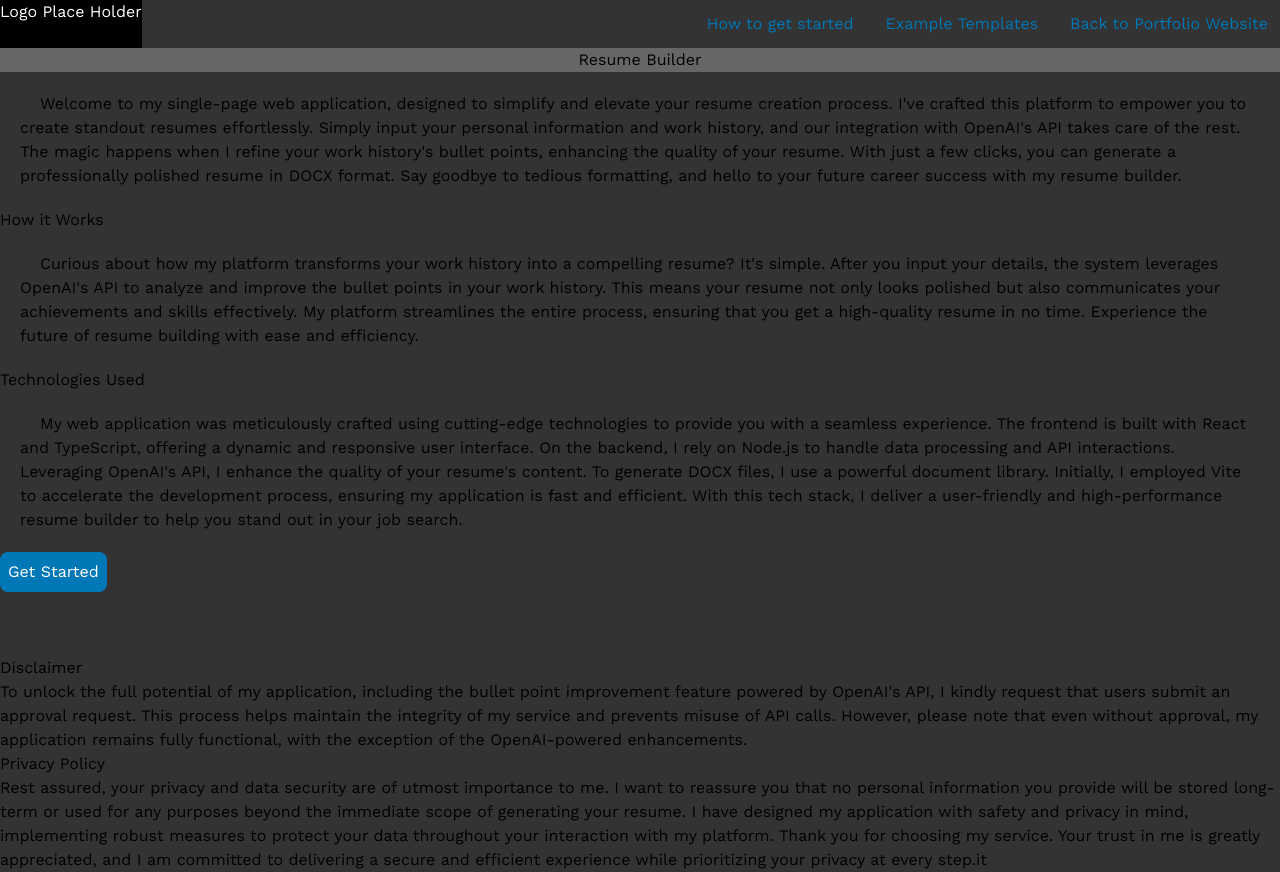
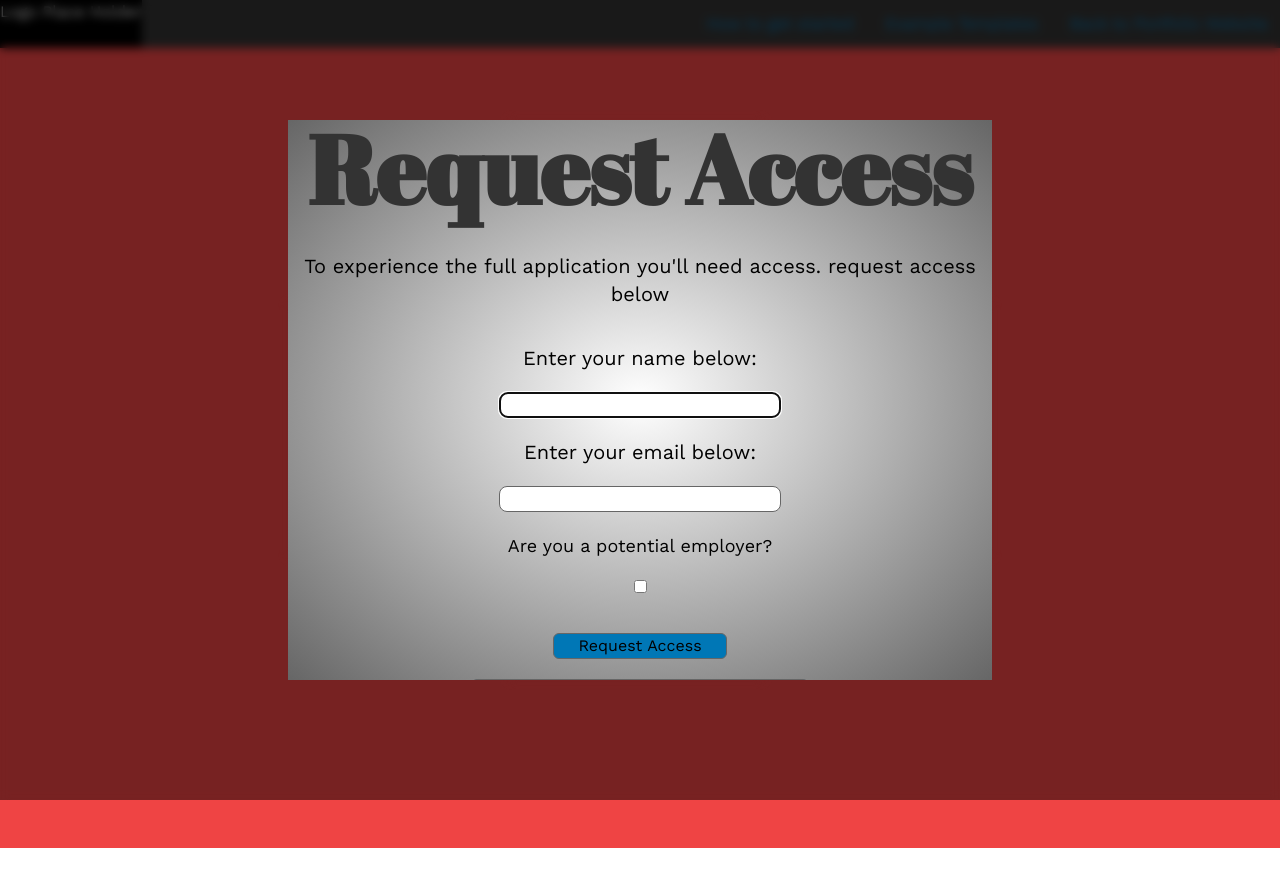
Before and after one commit to ricardoa23/resume-builder, a React (Vite) app: page / in a window 1280 px wide. After the commit the page ends 848 px from the top, so only its background shows below. Built offline with nearby package versions, Linux system fonts and the light colour scheme.

Commit message:
Completed some styling for the landing page/ transitioning gradient still needs to be added

```diff
--- a/src/App.tsx
+++ b/src/App.tsx
@@ -9,7 +9,7 @@ function App() {
   return (
     <>
     {/* Commented to prevent annoyance */}
-    {/* <AccessModal></AccessModal>  */}
+    <AccessModal></AccessModal>
     <NavBar></NavBar>
     <LandingPage></LandingPage>
     </>
--- a/src/components/LandingPage.tsx
+++ b/src/components/LandingPage.tsx
@@ -3,71 +3,73 @@ import React from "react";
 const LandingPage = () => {
   return (
     <>
-      <h1 className="bg-secondary text-center">Resume Builder</h1>
-      <p className="introduction indent-5 p-5">
+      <div className="bg-white h-screen w-screen snap-y snap-mandatory overflow-scroll">
+        {/* Hero Section */}
+        <div className="h-screen bg-red-500 flex items-center justify-center snap-start">
+          <h1 className="text-white text-8xl">Resume Builder</h1>
+        </div>
+
+        {/* Introduction Section */}
+        <div className="relative h-screen w-screen bg-gradient-to-r from-primary to-transparent snap-start">
+          <p className="absolute left-16 top-1/3 w-1/2 text-2xl">
             Welcome to my single-page web application, designed to simplify and
             elevate your resume creation process. I've crafted this platform to
-        empower you to create standout resumes effortlessly. Simply input your
-        personal information and work history, and our integration with OpenAI's
-        API takes care of the rest. The magic happens when I refine your work
-        history's bullet points, enhancing the quality of your resume. With just
-        a few clicks, you can generate a professionally polished resume in DOCX
-        format. Say goodbye to tedious formatting, and hello to your future
-        career success with my resume builder.{" "}
+            empower you to create standout resumes effortlessly. Simply input
+            your personal information and work history, and our integration with
+            OpenAI's API takes care of the rest. The magic happens when I refine
+            your work history's bullet points, enhancing the quality of your
+            resume. With just a few clicks, you can generate a professionally
+            polished resume in DOCX format. Say goodbye to tedious formatting,
+            and hello to your future career success with my resume builder.
           </p>
+        </div>
 
-      <h2>How it Works</h2>
-      <p className="how-it-works indent-5 p-5">
+        {/* How it Works Section */}
+        <div className="relative h-screen w-screen bg-gradient-to-l from-primary to-transparent snap-start">
+          <h2 className="text-center text-6xl py-9">How it Works</h2>
+          <p className="absolute right-16 top-1/3 w-1/2 text-right text-2xl">
             Curious about how my platform transforms your work history into a
-        compelling resume? It's simple. After you input your details, the system
-        leverages OpenAI's API to analyze and improve the bullet points in your
-        work history. This means your resume not only looks polished but also
-        communicates your achievements and skills effectively. My platform
-        streamlines the entire process, ensuring that you get a high-quality
-        resume in no time. Experience the future of resume building with ease
-        and efficiency.
+            compelling resume? It's simple. After you input your details, the
+            system leverages OpenAI's API to analyze and improve the bullet
+            points in your work history. This means your resume not only looks
+            polished but also communicates your achievements and skills
+            effectively. My platform streamlines the entire process, ensuring
+            that you get a high-quality resume in no time. Experience the future
+            of resume building with ease and efficiency.
           </p>
+        </div>
 
-      <h2>Technologies Used</h2>
-      <p className="tech-used p-5 indent-5">
+        {/* Technologies Used Section */}
+        <div className="relative h-screen w-screen bg-gradient-to-r from-primary to-transparent snap-start">
+          <h2 className="text-center text-5xl py-9">Technologies Used</h2>
+          <p className="absolute left-16 top-1/3 w-1/2 text-2xl">
             My web application was meticulously crafted using cutting-edge
-        technologies to provide you with a seamless experience. The frontend is
-        built with React and TypeScript, offering a dynamic and responsive user
-        interface. On the backend, I rely on Node.js to handle data processing
-        and API interactions. Leveraging OpenAI's API, I enhance the quality of
-        your resume's content. To generate DOCX files, I use a powerful document
-        library. Initially, I employed Vite to accelerate the development
-        process, ensuring my application is fast and efficient. With this tech
-        stack, I deliver a user-friendly and high-performance resume builder to
-        help you stand out in your job search.
+            technologies to provide you with a seamless experience. The frontend
+            is built with React and TypeScript, offering a dynamic and
+            responsive user interface. On the backend, I rely on Node.js to
+            handle data processing and API interactions. Leveraging OpenAI's
+            API, I enhance the quality of your resume's content. To generate
+            DOCX files, I use a powerful document library. Initially, I employed
+            Vite to accelerate the development process, ensuring my application
+            is fast and efficient. With this tech stack, I deliver a
+            user-friendly and high-performance resume builder to help you stand
+            out in your job search.
           </p>
-      <button className="bg-accent rounded-lg p-2 text-white">
+        </div>
+        <div className="relative h-screen w-screen bg-primary snap-start flex flex-col items-center justify-around">
+          <h2 className="text-5xl ">Let's build you a resume </h2>
+          <button className="bg-accent rounded-lg p-2 text-white mx-auto block mt-6">
             Get Started
           </button>
-      <div className="pt-6 mt-10">
-        <h2>Disclaimer</h2>
-        <p>
-          To unlock the full potential of my application, including the bullet
-          point improvement feature powered by OpenAI's API, I kindly request
-          that users submit an approval request. This process helps maintain the
-          integrity of my service and prevents misuse of API calls. However,
-          please note that even without approval, my application remains fully
-          functional, with the exception of the OpenAI-powered enhancements.
-        </p>
-
-        <h2>Privacy Policy</h2>
-        <p>
-          Rest assured, your privacy and data security are of utmost importance
-          to me. I want to reassure you that no personal information you provide
-          will be stored long-term or used for any purposes beyond the immediate
-          scope of generating your resume. I have designed my application with
-          safety and privacy in mind, implementing robust measures to protect
-          your data throughout your interaction with my platform. Thank you for
-          choosing my service. Your trust in me is greatly appreciated, and I am
-          committed to delivering a secure and efficient experience while
-          prioritizing your privacy at every step.it
-        </p>
+          <div></div>
         </div>
+      </div>
+      {/* <button className="bg-accent rounded-lg p-2 text-white mx-auto block mt-6">
+        Get Started
+      </button>
+      <div className="pt-6 mt-10 px-8">
+        {/* ... Disclaimer and Privacy Policy sections */}
+      {/* </div>  */}
     </>
   );
 };
--- a/src/index.css
+++ b/src/index.css
@@ -1,15 +1,113 @@
 * {
     font-family: "Work Sans", sans-serif;
+
+}
+
+h1, h2 {
+    font-family: "Abril Fatface", cursive;
 }
 
 dialog {
-    height: 80vh;
-    width: 70vw;
+    height: 70vh;
+    width: 55vw;
     background: white;
-    background-image: radial-gradient(ellipse at center, white, #0077B6 );
+    background-image: radial-gradient(ellipse at center, white, #666666 );
 }
 
 dialog::backdrop {
     background: rgba(0, 0, 0, 0.5);
     backdrop-filter: blur(5px);
   }
+
+
+.pronounced-gradient-left {
+    background-image: linear-gradient(to right, transparent 40%,);
+}
+
+.pronounced-gradient-right {
+    background-image: linear-gradient(to left, var(--tw-gradient-stops), transparent 60%);
+}
+  /*
+  import React from "react";
+
+const LandingPage = () => {
+  return (
+    <>
+      <div>
+        <h1 className="bg-secondary text-center">Resume Builder</h1>
+        <p className="introduction indent-5 p-5">
+          Welcome to my single-page web application, designed to simplify and
+          elevate your resume creation process. I've crafted this platform to
+          empower you to create standout resumes effortlessly. Simply input your
+          personal information and work history, and our integration with OpenAI's
+          API takes care of the rest. The magic happens when I refine your work
+          history's bullet points, enhancing the quality of your resume. With just
+          a few clicks, you can generate a professionally polished resume in DOCX
+          format. Say goodbye to tedious formatting, and hello to your future
+          career success with my resume builder.{" "}
+        </p>
+      </div>
+
+      <div>
+        <h2>How it Works</h2>
+        <p className="how-it-works indent-5 p-5">
+          Curious about how my platform transforms your work history into a
+          compelling resume? It's simple. After you input your details, the system
+          leverages OpenAI's API to analyze and improve the bullet points in your
+          work history. This means your resume not only looks polished but also
+          communicates your achievements and skills effectively. My platform
+          streamlines the entire process, ensuring that you get a high-quality
+          resume in no time. Experience the future of resume building with ease
+          and efficiency.
+        </p>
+      </div>
+
+      <div>
+        <h2>Technologies Used</h2>
+        <p className="tech-used p-5 indent-5">
+          My web application was meticulously crafted using cutting-edge
+          technologies to provide you with a seamless experience. The frontend is
+          built with React and TypeScript, offering a dynamic and responsive user
+          interface. On the backend, I rely on Node.js to handle data processing
+          and API interactions. Leveraging OpenAI's API, I enhance the quality of
+          your resume's content. To generate DOCX files, I use a powerful document
+          library. Initially, I employed Vite to accelerate the development
+          process, ensuring my application is fast and efficient. With this tech
+          stack, I deliver a user-friendly and high-performance resume builder to
+          help you stand out in your job search.
+        </p>
+      </div>
+      <button className="bg-accent rounded-lg p-2 text-white">
+        Get Started
+      </button>
+      <div className="pt-6 mt-10">
+        <h2>Disclaimer</h2>
+        <p>
+          To unlock the full potential of my application, including the bullet
+          point improvement feature powered by OpenAI's API, I kindly request
+          that users submit an approval request. This process helps maintain the
+          integrity of my service and prevents misuse of API calls. However,
+          please note that even without approval, my application remains fully
+          functional, with the exception of the OpenAI-powered enhancements.
+        </p>
+
+        <h2>Privacy Policy</h2>
+        <p>
+          Rest assured, your privacy and data security are of utmost importance
+          to me. I want to reassure you that no personal information you provide
+          will be stored long-term or used for any purposes beyond the immediate
+          scope of generating your resume. I have designed my application with
+          safety and privacy in mind, implementing robust measures to protect
+          your data throughout your interaction with my platform. Thank you for
+          choosing my service. Your trust in me is greatly appreciated, and I am
+          committed to delivering a secure and efficient experience while
+          prioritizing your privacy at every step.it
+        </p>
+      </div>
+    </>
+  );
+};
+
+export default LandingPage;
+
+  */
```
Also changed, not shown: 1 other file (tests, documents, lock files or other folders). Lines whose indentation alone changed are shown as unchanged.
